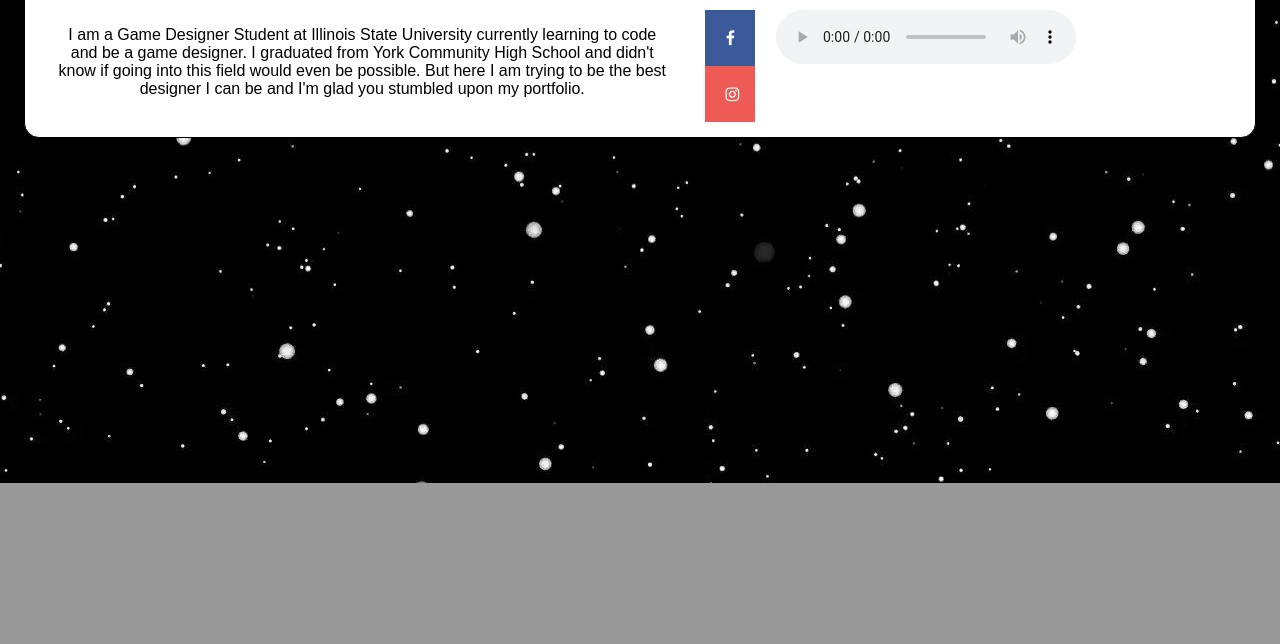
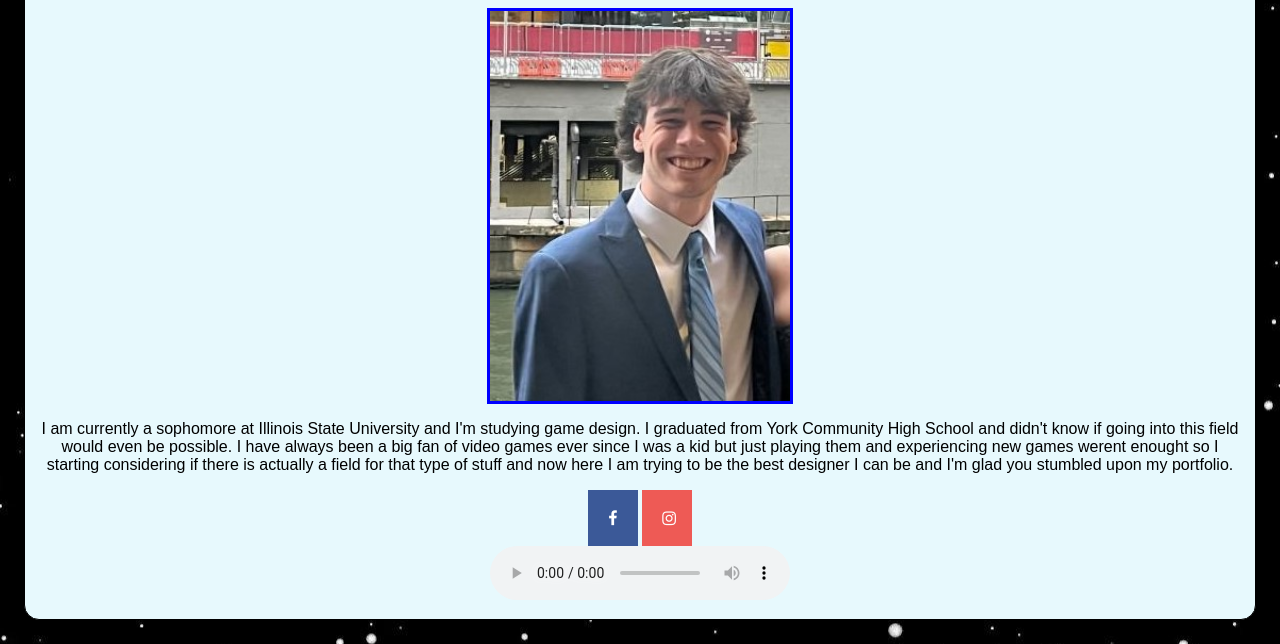
Before and after one commit to wstanley98/CTK301, a plain HTML site: page portfolio/Backround.html in a window 1280 px wide. Shown: the part 277-921 px from the top of the page. Before the commit the page ends 800 px from the top, so only its background shows below. Drawn offline with Linux system fonts and the light colour scheme; a web font is replaced by a local one.

Commit message:
Add files via upload

```diff
--- a/portfolio/Backround.html
+++ b/portfolio/Backround.html
@@ -26,13 +26,13 @@
 			<h1>Will Stanley</h1>
 		</div>
 		<div class="section">
-			<p>I am a Game Designer Student at Illinois State University currently learning to code and be a game
-				designer.
+			<img class="me" src="will.jpg" alt="portfolio">
+			<p>I am currently a sophomore at Illinois State University and I'm studying game design.
 				I graduated from York Community High School and didn't know if going into this field would even be
-				possible.
-				But here I am trying to be the best designer I can be and I'm glad you stumbled upon my portfolio.</p>
-		</div>
-
+				possible. I have always been a big fan of video games ever since I was a kid but just playing them and
+				experiencing new games werent enought so I starting considering if there is actually a field for that
+				type of stuff and now here I am trying to be the best designer I can be and I'm glad you
+				stumbled upon my portfolio.</p>
 				<div class="social">
 					<link rel="stylesheet"
 						href="https://cdnjs.cloudflare.com/ajax/libs/font-awesome/4.7.0/css/font-awesome.min.css">
@@ -40,14 +40,19 @@
 					<a href="https://www.facebook.com/will.stanley.3785/" class="fa fa-facebook"></a></li>
 					<a href="https://www.instagram.com/williamjamesstanley/" class="fa fa-instagram"></a>
 				</div>
+				<div class="audio">
 				<audio controls>
 					<source src="dpr.mp3" type="audio/mpeg">
 				</audio>
 				</div>
+			</div>
+		</div>
+
+	</div>
 
 
 
-	</div>
+
 
 </body>
 
--- a/portfolio/about.css
+++ b/portfolio/about.css
@@ -1,5 +1,7 @@
 body {
   background-color: #999999;
+  background-image: url(stars.jpg);
+
 }
 
 header{
@@ -14,12 +16,21 @@ h1 {
   font-family: "Host Grotesk", sans-serif;
 }
 
+.Personal {
+  font-family: "Host Grotesk", sans-serif;
+font-size: 25px;
+background-color: #87CEEB;
+border-radius: 15px;
+padding-right: 15px;
+
+}
+
 #wrapper {
   margin: 24px auto;
   width: 1200px;
   border: 1px solid black;
   padding: 15px;
-  background-color: #ffffff;
+  background-color:#e7f9fd;
   display: grid;
   grid-template-columns: repeat(12, 1fr);
   grid-column-gap: 10px;
@@ -37,7 +48,7 @@ nav li {
   background: linear-gradient(to bottom, #87CEEB, #4682B4);
   display:inline-flex;
   padding: 0;
-  border: 1px solid black;
+  border: ;
   border-radius: 15px;
 
 }
--- a/portfolio/backround.css
+++ b/portfolio/backround.css
@@ -1,5 +1,7 @@
 body {
   background-color: #999999;
+  background-image: url(stars.jpg);
+
 }
 
 header{
@@ -19,7 +21,7 @@ h1 {
   width: 1200px;
   border: 1px solid black;
   padding: 15px;
-  background-color: #ffffff;
+  background-color:#e7f9fd;
   display: grid;
   grid-template-columns: repeat(12, 1fr);
   grid-column-gap: 10px;
@@ -37,7 +39,6 @@ nav li {
   background: linear-gradient(to bottom, #87CEEB, #4682B4);
   display:inline-flex;
   padding: 0;
-  border: 1px solid black;
   border-radius: 15px;
 
 }
@@ -57,6 +58,8 @@ nav li a:hover {
   color: white;
 
 }
+
+
 
 .will {
   text-align: center;
@@ -111,13 +114,18 @@ p {
 
 .social {
   text-align: center;
+  grid-row: span 4;
 }
 
 .section {
-  padding-left: 1em;
-  padding-right: 1em;
-  grid-column: span 8;
+  grid-column: span 12;
   font-family: "Host Grotesk", sans-serif;
+  margin-left: auto;
+  margin-right: auto;
+  display: block;
+  padding-left: 10;
+  padding-right: 10;
+
 }
 
 
@@ -126,3 +134,16 @@ body {
   background-repeat: no-repeat;
   background-position: center;
 }
+
+.me {
+    border: 3px solid blue;
+    display: block;
+    margin-left: auto;
+    margin-right: auto;
+    width: 300px;
+  }
+
+.audio {
+  text-align: center;
+
+}
--- a/portfolio/projects.css
+++ b/portfolio/projects.css
@@ -1,5 +1,6 @@
 body {
-  background-color: #999999;
+  background-image: url(stars.jpg);
+  background-color: black;
 }
 
 header{
@@ -14,16 +15,26 @@ h1 {
   font-family: "Host Grotesk", sans-serif;
 }
 
+h2 {
+  font-family: "Host Grotesk", sans-serif;
+}
+
+.link {
+  font-family: "Host Grotesk", sans-serif;
+}
+
+
 #wrapper {
   margin: 24px auto;
   width: 1200px;
   border: 1px solid black;
   padding: 15px;
-  background-color: #ffffff;
+  background-color:#e7f9fd;
   display: grid;
   grid-template-columns: repeat(12, 1fr);
   grid-column-gap: 10px;
   border-radius: 15px;
+
 }
 
 nav {
@@ -37,7 +48,6 @@ nav li {
   background: linear-gradient(to bottom, #87CEEB, #4682B4);
   display:inline-flex;
   padding: 0;
-  border: 1px solid black;
   border-radius: 15px;
 
 }
@@ -67,7 +77,7 @@ nav li a:hover {
 p {
   grid-column: span 4;
   text-align: center;
-  ;
+  font-weight: bold;
 }
 
 
@@ -129,3 +139,8 @@ img {
   border: 1px solid black;
 
 }
+
+.websites {
+  font-family: "Host Grotesk", sans-serif;
+
+}
```
Also changed, not shown: portfolio/About.html (+7 -2 lines), portfolio/Projects.html (+15 -1 lines), portfolio/artist.png (added), portfolio/habit.png (added), portfolio/parents.png (added), portfolio/will.jpg (added). Lines whose indentation alone changed are shown as unchanged.
